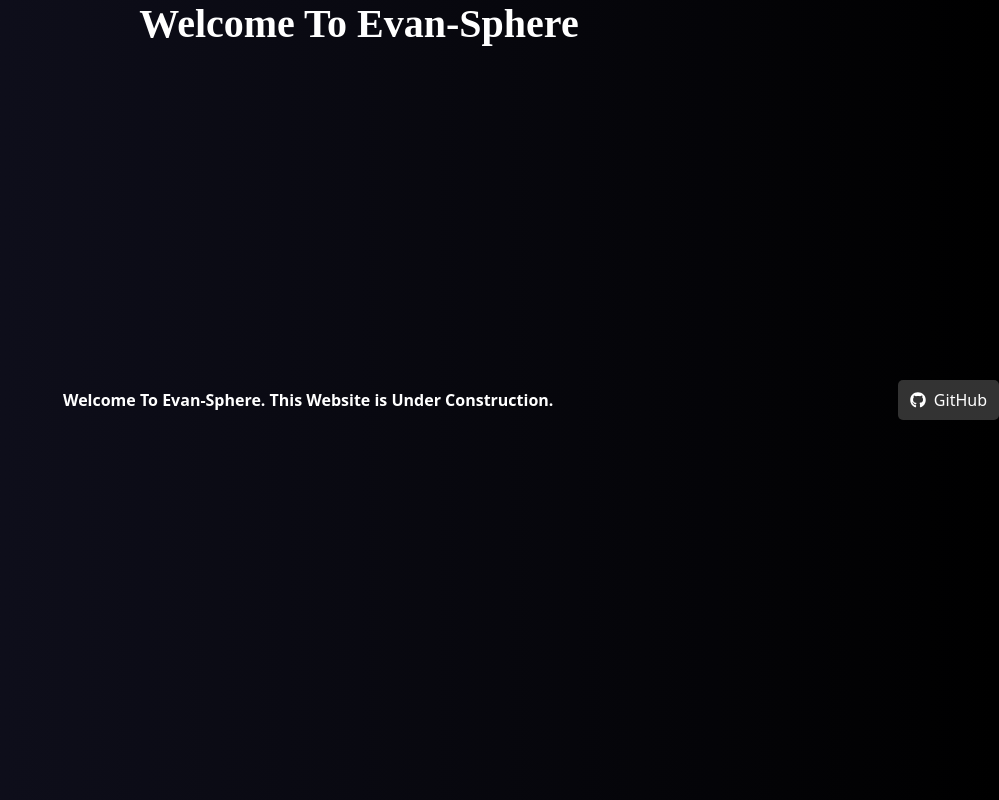
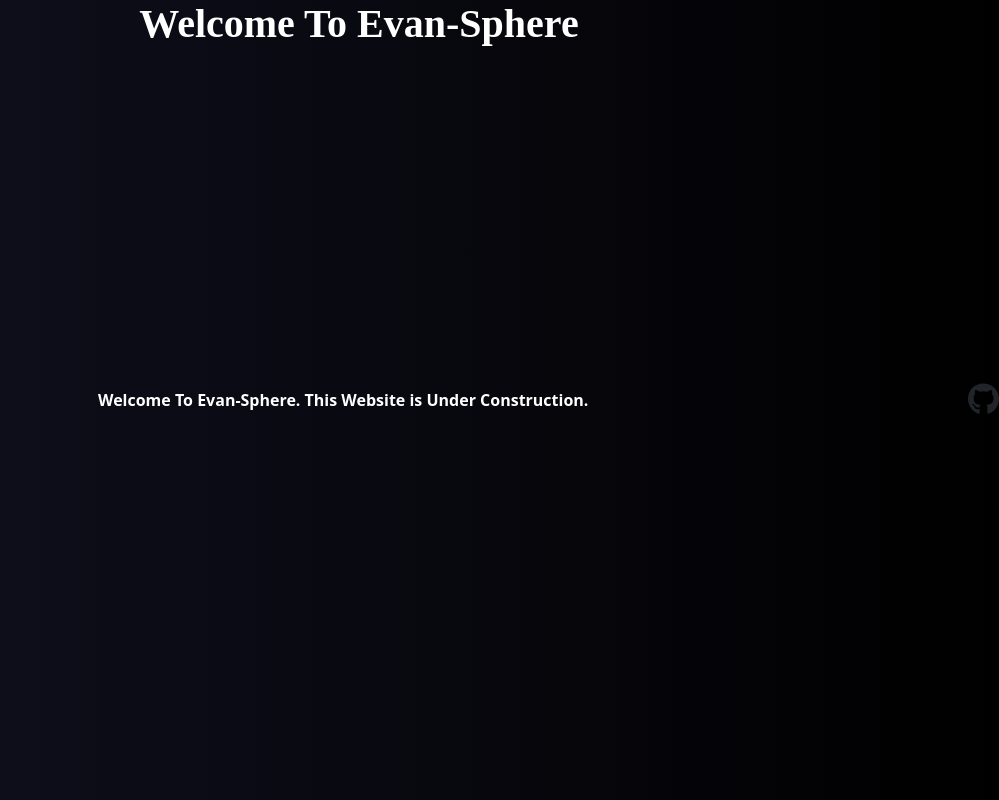
Before and after one commit to aprettygoodprogramer/evan-sphere, a React (Vite) app: page / in a window 1280 px wide. Shown: the whole page, without its empty margins (281-1280 px from the left). Built offline with nearby package versions, Linux system fonts and the light colour scheme; a web font is replaced by a local one.

Commit message:
asdfasdfdasfds

```diff
--- a/package.json
+++ b/package.json
@@ -9,6 +9,9 @@
     "preview": "vite preview"
   },
   "dependencies": {
+    "@fortawesome/fontawesome-svg-core": "^6.7.1",
+    "@fortawesome/free-brands-svg-icons": "^6.7.1",
+    "@fortawesome/react-fontawesome": "^0.2.2",
     "bootstrap": "^5.3.3",
     "react": "^18.3.1",
     "react-dom": "^18.3.1",
--- a/src/App.css
+++ b/src/App.css
@@ -54,15 +54,7 @@
     animation: scale-in-ver-center 1s cubic-bezier(0.215, 0.610, 0.355, 1.000) both;
   }
   .github-button {
-    display: inline-flex;
-    align-items: center;
-    text-decoration: none;
-    background-color: #333;
-    color: white;
-    padding: 8px 12px;
-    border-radius: 5px;
-    font-size: 16px;
-    transition: background-color 0.3s ease;
+
   }
 
   .github-button:hover {
--- a/src/App.tsx
+++ b/src/App.tsx
@@ -2,7 +2,7 @@
 import ListGroup from "./comp/ListGroup";
 import DropDown from "./comp/dropdown";
 import Text from "./comp/text";
-import GithubButton from "./comp/GithubBut";
+import GitHubLink from "./comp/GithubBut";
 import "./app.css";
 
 function App() {
@@ -14,7 +14,7 @@
       <Text size="medium" weight="bold" color="white" className="p1">
         Welcome To Evan-Sphere. This Website is Under Construction.
       </Text>
-      <GithubButton />
+      <GitHubLink url="https://github.com/aprettygoodprogramer"/>
     </div>
   );
 }
--- a/src/comp/GithubBut.tsx
+++ b/src/comp/GithubBut.tsx
@@ -1,30 +1,24 @@
-import React from "react";
-import { FaGithub } from "react-icons/fa";
+// src/components/GitHubLink.tsx
 
-const GithubButton: React.FC = () => {
+import React from 'react';
+import { FontAwesomeIcon } from '@fortawesome/react-fontawesome';
+import { faGithub } from '@fortawesome/free-brands-svg-icons';
+
+interface GitHubLinkProps {
+  url: string;  // The GitHub profile URL
+}
+
+const GitHubLink: React.FC<GitHubLinkProps> = ({ url }) => {
   return (
     <a
-      href="https://github.com/aprettygoodprogramer"
+      href={url}
       target="_blank"
       rel="noopener noreferrer"
-      className="github-button"
-      style={{
-        display: "inline-flex",
-        alignItems: "center",
-        textDecoration: "none",
-        backgroundColor: "#333",
-        color: "white",
-        padding: "8px 12px",
-        borderRadius: "5px",
-        fontSize: "16px",
-        transition: "background-color 0.3s",
-      }}
-      onMouseEnter={(e) => (e.currentTarget.style.backgroundColor = "#444")}
-      onMouseLeave={(e) => (e.currentTarget.style.backgroundColor = "#333")}
+      style={{ textDecoration: 'none', color: 'inherit' }} // Optional styling
     >
-      <FaGithub style={{ marginRight: "8px" }} /> GitHub
+      <FontAwesomeIcon icon={faGithub} size="2x" />
     </a>
   );
 };
 
-export default GithubButton;
+export default GitHubLink;
```
Also changed, not shown: public/EvanSphereLogo.png, 1 other file (tests, documents, lock files or other folders).
